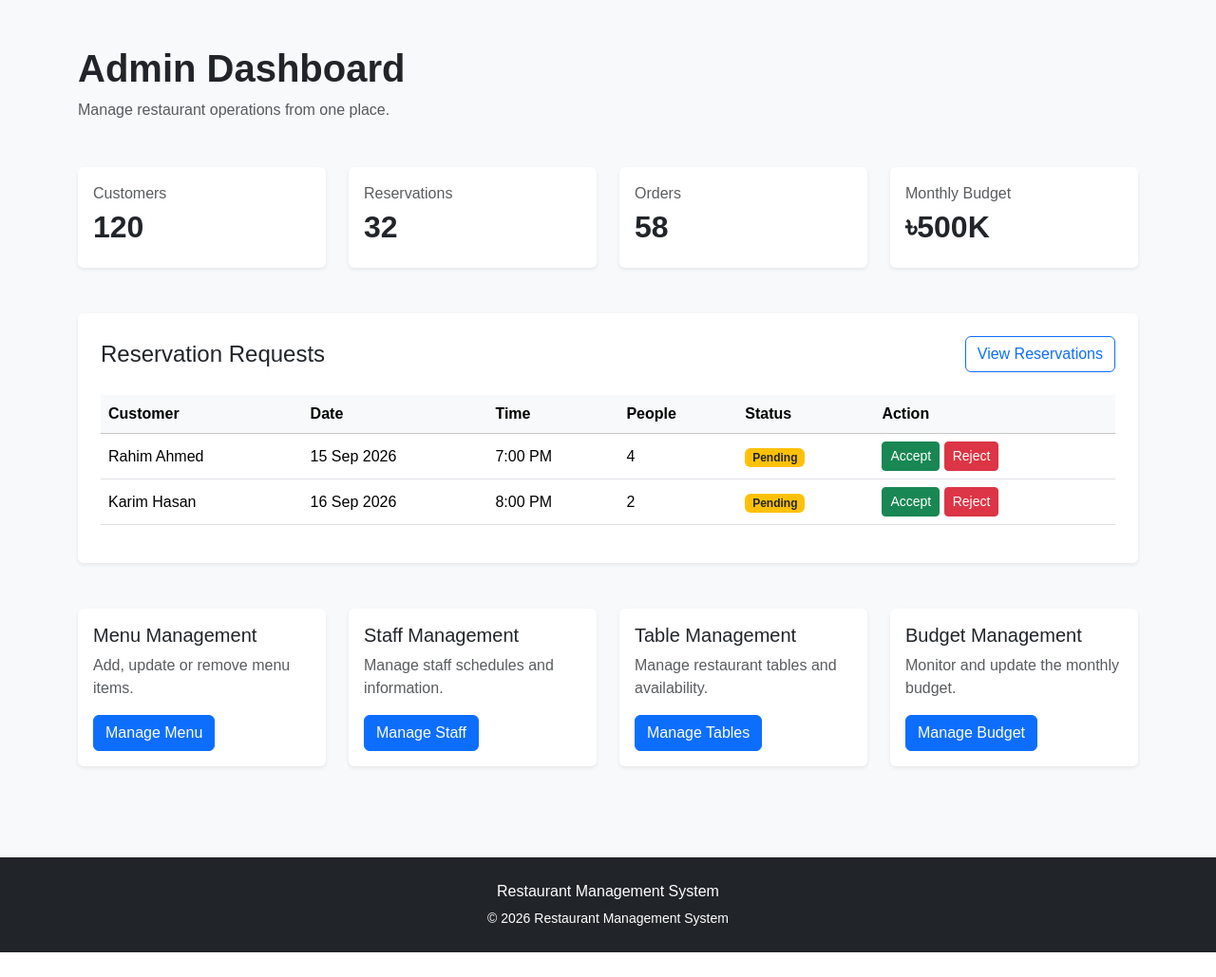
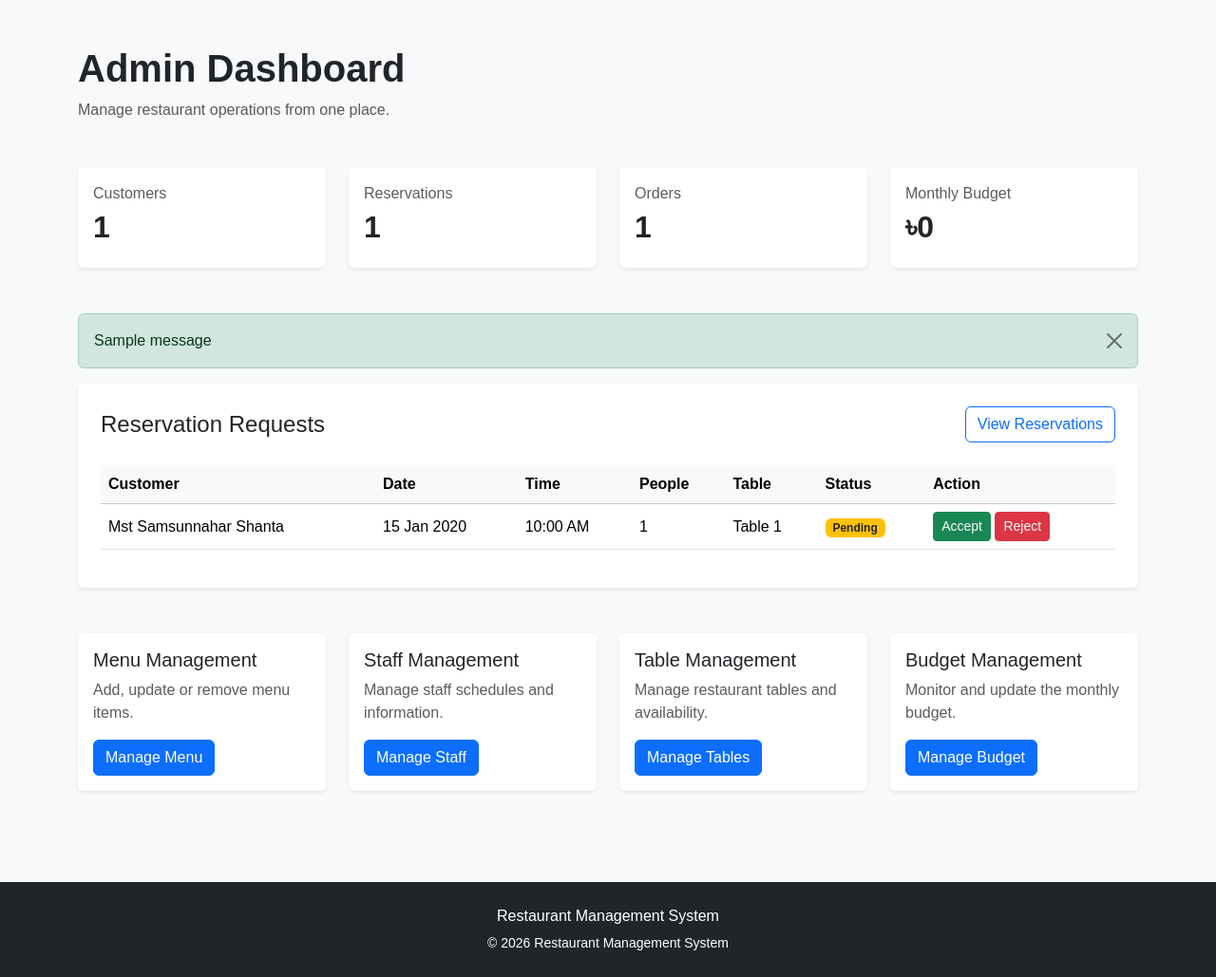
Before and after one commit to mst-shanta/Restaurant-Management-System, a Django app: page /admin-panel/dashboard/ in a window 1280 px wide. Shown: the part 56-1085 px from the top of the page at 95% size. Before the commit the page ends 1059 px from the top, so only its background shows below. Run offline with Django 5.2, Linux system fonts and the light colour scheme; a user stored in the database is signed in; data comes from the database, SQL or seed files in the repository; tables that the repository leaves empty hold one stand-in row (values such as "Sample post"); one stand-in notice (Sample message) is shown.

```diff
--- a/core/views.py
+++ b/core/views.py
@@ -3,16 +3,11 @@ from django.contrib import messages
 from django.contrib.auth import authenticate, login, logout
 from django.contrib.auth.models import User
 from django.db import transaction
+from django.contrib.auth.decorators import login_required
+from django.shortcuts import get_object_or_404, redirect, render
+from django.views.decorators.http import require_POST
 
-from .models import (
-    Category,
-    MenuItem,
-    Customer,
-    Staff,
-    Order,
-    OrderItem,
-    Payment,
-)
+from .models import *
 
 
 # ============================================================
@@ -595,8 +590,104 @@ def staff_dashboard(request):
 # ADMIN DASHBOARD
 # ============================================================
 
+@login_required
 def admin_dashboard(request):
+    if not request.user.is_superuser:
+        messages.error(request, "You do not have permission to access the admin dashboard.")
+        return redirect('home')
+
+    from django.utils import timezone
+
+    today = timezone.localdate()
+
+    current_month_budget = Budget.objects.filter(
+        month=today.month,
+        year=today.year
+    ).first()
+
+    pending_reservations = Reservation.objects.filter(
+        status='Pending'
+    ).select_related(
+        'customer',
+        'table'
+    ).order_by(
+        'reservation_date',
+        'reservation_time'
+    )
+
+    context = {
+        'customer_count': Customer.objects.count(),
+        'reservation_count': Reservation.objects.count(),
+        'order_count': Order.objects.count(),
+
+        'monthly_budget': (
+            current_month_budget.amount
+            if current_month_budget
+            else 0
+        ),
+
+        'pending_reservations': pending_reservations,
+    }
+
     return render(
         request,
-        'admin_panel/dashboard.html'
+        'admin_panel/dashboard.html',
+        context
     )
+@login_required
+@require_POST
+def update_reservation_status(request, reservation_id, status):
+    if not request.user.is_superuser:
+        messages.error(request, "You do not have permission to perform this action.")
+        return redirect('home')
+
+    reservation = get_object_or_404(
+        Reservation,
+        id=reservation_id
+    )
+
+    if status == 'Confirmed':
+
+        # Find an available table that can accommodate the guests
+        available_table = RestaurantTable.objects.filter(
+            is_available=True,
+            capacity__gte=reservation.number_of_guests
+        ).order_by(
+            'capacity'
+        ).first()
+
+        if not available_table:
+            messages.error(
+                request,
+                "No available table can accommodate this reservation."
+            )
+            return redirect('admin_dashboard')
+
+        reservation.table = available_table
+        reservation.status = 'Confirmed'
+        reservation.save()
+
+        available_table.is_available = False
+        available_table.save()
+
+        messages.success(
+            request,
+            f"Reservation for {reservation.customer.user.get_full_name() or reservation.customer.user.username} has been confirmed."
+        )
+
+    elif status == 'Cancelled':
+
+        # If the reservation already had a table, make it available again
+        if reservation.table:
+            reservation.table.is_available = True
+            reservation.table.save()
+
+        reservation.status = 'Cancelled'
+        reservation.save()
+
+        messages.success(
+            request,
+            "Reservation has been rejected."
+        )
+
+    return redirect('admin_dashboard')
--- a/restaurant_management/settings.py
+++ b/restaurant_management/settings.py
@@ -129,3 +129,5 @@ if not DEBUG:
 
 MEDIA_URL = '/media/'
 MEDIA_ROOT = BASE_DIR / 'media'
+
+LOGIN_URL = '/login/'
--- a/restaurant_management/urls.py
+++ b/restaurant_management/urls.py
@@ -130,7 +130,15 @@ urlpatterns = [
         admin_dashboard,
         name='admin_dashboard'
     ),
+    path(
+    'admin-panel/reservation/<int:reservation_id>/<str:status>/',
+    update_reservation_status,
+    name='update_reservation_status'
+),
+
 ]
+
+
 
 
 # ============================================================
--- a/templates/admin_panel/dashboard.html
+++ b/templates/admin_panel/dashboard.html
@@ -7,6 +7,8 @@ Admin Dashboard | Restaurant Management System
 {% block content %}
 
 <div class="container py-5">
+
+    <!-- Header -->
 
     <div class="mb-5">
 
@@ -27,7 +29,7 @@ Admin Dashboard | Restaurant Management System
 
         <div class="col-md-3">
 
-            <div class="card border-0 shadow-sm">
+            <div class="card border-0 shadow-sm h-100">
 
                 <div class="card-body">
 
@@ -36,7 +38,7 @@ Admin Dashboard | Restaurant Management System
                     </p>
 
                     <h2 class="fw-bold">
-                        120
+                        {{ customer_count }}
                     </h2>
 
                 </div>
@@ -48,7 +50,7 @@ Admin Dashboard | Restaurant Management System
 
         <div class="col-md-3">
 
-            <div class="card border-0 shadow-sm">
+            <div class="card border-0 shadow-sm h-100">
 
                 <div class="card-body">
 
@@ -57,7 +59,7 @@ Admin Dashboard | Restaurant Management System
                     </p>
 
                     <h2 class="fw-bold">
-                        32
+                        {{ reservation_count }}
                     </h2>
 
                 </div>
@@ -69,7 +71,7 @@ Admin Dashboard | Restaurant Management System
 
         <div class="col-md-3">
 
-            <div class="card border-0 shadow-sm">
+            <div class="card border-0 shadow-sm h-100">
 
                 <div class="card-body">
 
@@ -78,7 +80,7 @@ Admin Dashboard | Restaurant Management System
                     </p>
 
                     <h2 class="fw-bold">
-                        58
+                        {{ order_count }}
                     </h2>
 
                 </div>
@@ -90,7 +92,7 @@ Admin Dashboard | Restaurant Management System
 
         <div class="col-md-3">
 
-            <div class="card border-0 shadow-sm">
+            <div class="card border-0 shadow-sm h-100">
 
                 <div class="card-body">
 
@@ -99,7 +101,7 @@ Admin Dashboard | Restaurant Management System
                     </p>
 
                     <h2 class="fw-bold">
-                        ৳500K
+                        ৳{{ monthly_budget|floatformat:0 }}
                     </h2>
 
                 </div>
@@ -109,6 +111,29 @@ Admin Dashboard | Restaurant Management System
         </div>
 
     </div>
+
+
+    <!-- Messages -->
+
+    {% if messages %}
+
+        {% for message in messages %}
+
+            <div class="alert alert-{{ message.tags }} alert-dismissible fade show">
+
+                {{ message }}
+
+                <button
+                    type="button"
+                    class="btn-close"
+                    data-bs-dismiss="alert">
+                </button>
+
+            </div>
+
+        {% endfor %}
+
+    {% endif %}
 
 
     <!-- Reservation Requests -->
@@ -144,74 +169,117 @@ Admin Dashboard | Restaurant Management System
                             <th>Date</th>
                             <th>Time</th>
                             <th>People</th>
+                            <th>Table</th>
                             <th>Status</th>
                             <th>Action</th>
                         </tr>
 
                     </thead>
 
+
                     <tbody>
+
+                        {% for reservation in pending_reservations %}
 
                         <tr>
 
-                            <td>Rahim Ahmed</td>
+                            <td>
+                                {% if reservation.customer.user.get_full_name %}
+                                    {{ reservation.customer.user.get_full_name }}
+                                {% else %}
+                                    {{ reservation.customer.user.username }}
+                                {% endif %}
+                            </td>
 
-                            <td>15 Sep 2026</td>
-
-                            <td>7:00 PM</td>
-
-                            <td>4</td>
 
                             <td>
-                                <span class="badge bg-warning text-dark">
-                                    Pending
-                                </span>
+                                {{ reservation.reservation_date|date:"d M Y" }}
                             </td>
+
+
+                            <td>
+                                {{ reservation.reservation_time|time:"g:i A" }}
+                            </td>
+
+
+                            <td>
+                                {{ reservation.number_of_guests }}
+                            </td>
+
+
+                            <td>
+                                {% if reservation.table %}
+                                    Table {{ reservation.table.table_number }}
+                                {% else %}
+                                    —
+                                {% endif %}
+                            </td>
+
 
                             <td>
 
-                                <button class="btn btn-sm btn-success">
-                                    Accept
-                                </button>
+                                <span class="badge bg-warning text-dark">
+                                    {{ reservation.status }}
+                                </span>
 
-                                <button class="btn btn-sm btn-danger">
-                                    Reject
-                                </button>
+                            </td>
+
+
+                            <td>
+
+                                <form
+                                    method="post"
+                                    action="{% url 'update_reservation_status' reservation.id 'Confirmed' %}"
+                                    class="d-inline"
+                                >
+
+                                    {% csrf_token %}
+
+                                    <button
+                                        type="submit"
+                                        class="btn btn-sm btn-success"
+                                    >
+                                        Accept
+                                    </button>
+
+                                </form>
+
+
+                                <form
+                                    method="post"
+                                    action="{% url 'update_reservation_status' reservation.id 'Cancelled' %}"
+                                    class="d-inline"
+                                >
+
+                                    {% csrf_token %}
+
+                                    <button
+                                        type="submit"
+                                        class="btn btn-sm btn-danger"
+                                    >
+                                        Reject
+                                    </button>
+
+                                </form>
 
                             </td>
 
                         </tr>
 
+                        {% empty %}
 
                         <tr>
 
-                            <td>Karim Hasan</td>
-
-                            <td>16 Sep 2026</td>
-
-                            <td>8:00 PM</td>
-
-                            <td>2</td>
-
-                            <td>
-                                <span class="badge bg-warning text-dark">
-                                    Pending
-                                </span>
-                            </td>
-
-                            <td>
-
-                                <button class="btn btn-sm btn-success">
-                                    Accept
-                                </button>
-
-                                <button class="btn btn-sm btn-danger">
-                                    Reject
-                                </button>
-
+                            <td
+                                colspan="7"
+                                class="text-center text-muted py-4"
+                            >
+                                No pending reservation requests.
                             </td>
 
                         </tr>
+
+                        {% endfor %}
 
                     </tbody>
 
@@ -228,6 +296,9 @@ Admin Dashboard | Restaurant Management System
 
     <div class="row g-4">
 
+
+        <!-- Menu -->
+
         <div class="col-md-3">
 
             <div class="card border-0 shadow-sm h-100">
@@ -242,8 +313,10 @@ Admin Dashboard | Restaurant Management System
                         Add, update or remove menu items.
                     </p>
 
-                    <a href="{% url 'menu' %}"
-                       class="btn btn-primary">
+                    <a
+                        href="/admin/core/menuitem/"
+                        class="btn btn-primary"
+                    >
                         Manage Menu
                     </a>
 
@@ -253,6 +326,8 @@ Admin Dashboard | Restaurant Management System
 
         </div>
 
+
+        <!-- Staff -->
 
         <div class="col-md-3">
 
@@ -269,7 +344,7 @@ Admin Dashboard | Restaurant Management System
                     </p>
 
                     <a
-                        href="{% url 'staff_dashboard' %}"
+                        href="/admin/core/staff/"
                         class="btn btn-primary"
                     >
                         Manage Staff
@@ -281,6 +356,8 @@ Admin Dashboard | Restaurant Management System
 
         </div>
 
+
+        <!-- Tables -->
 
         <div class="col-md-3">
 
@@ -297,7 +374,7 @@ Admin Dashboard | Restaurant Management System
                     </p>
 
                     <a
-                        href="{% url 'reservation' %}"
+                        href="/admin/core/restauranttable/"
                         class="btn btn-primary"
                     >
                         Manage Tables
@@ -309,6 +386,8 @@ Admin Dashboard | Restaurant Management System
 
         </div>
 
+
+        <!-- Budget -->
 
         <div class="col-md-3">
 
@@ -324,9 +403,12 @@ Admin Dashboard | Restaurant Management System
                         Monitor and update the monthly budget.
                     </p>
 
-                    <button class="btn btn-primary">
+                    <a
+                        href="/admin/core/budget/"
+                        class="btn btn-primary"
+                    >
                         Manage Budget
-                    </button>
+                    </a>
 
                 </div>
 
```
Also changed, not shown: data.json (added, +1 -0 lines).
